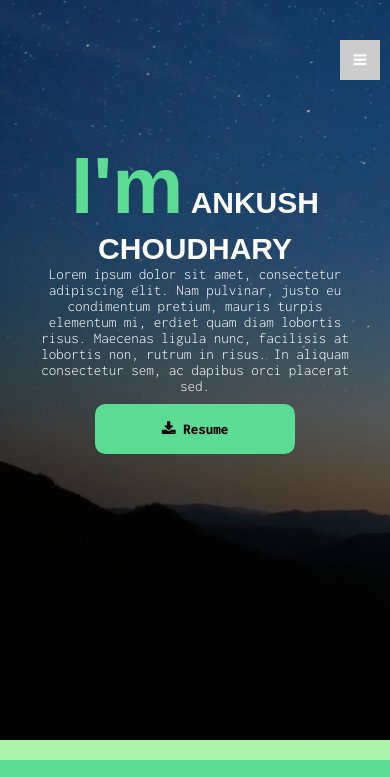
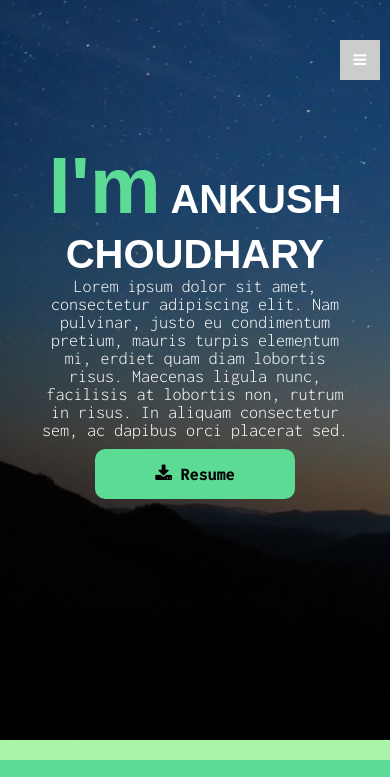
Before and after one commit to ankush28/portfolio-website, a plain HTML site: page index.html in a window 390 px wide. Shown: the top 777 px of the page. Drawn offline with nearby package versions, Linux system fonts and the light colour scheme; a script that the page names is missing; a web font is replaced by a local one.

Commit message:
Update style.css

```diff
--- a/style.css
+++ b/style.css
@@ -302,13 +302,13 @@ input[type=submit] {
   @media only screen and (max-width: 558px) {
     .glow-on-hover{
         margin-top: 10px;
-        font-size: 15px;
+        font-size: 18px;
     }
     .pa{
-        font-size: 15px;
+        font-size: 18px;
     }
     .container h1{
-        font-size: 30px;
+        font-size: 40px;
     }
     .container h1 span{
         font-size: 80px;
```
